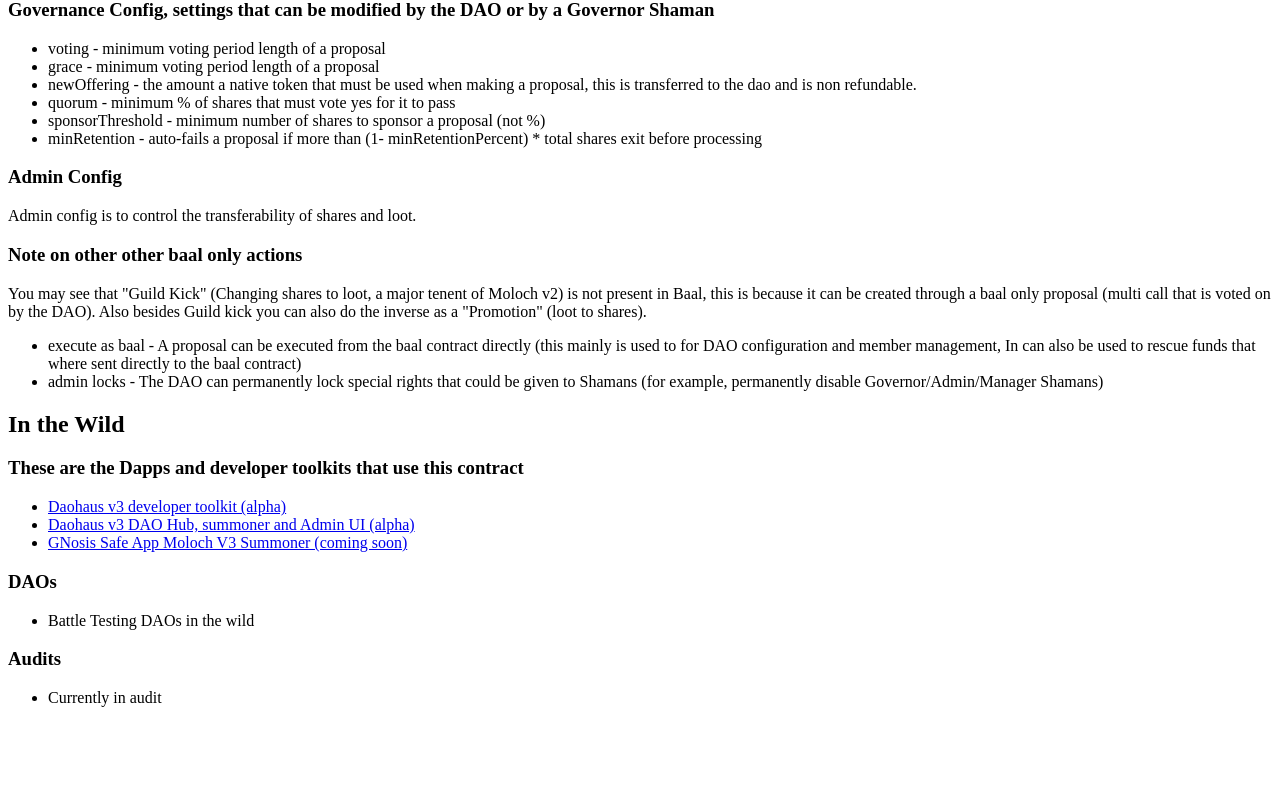
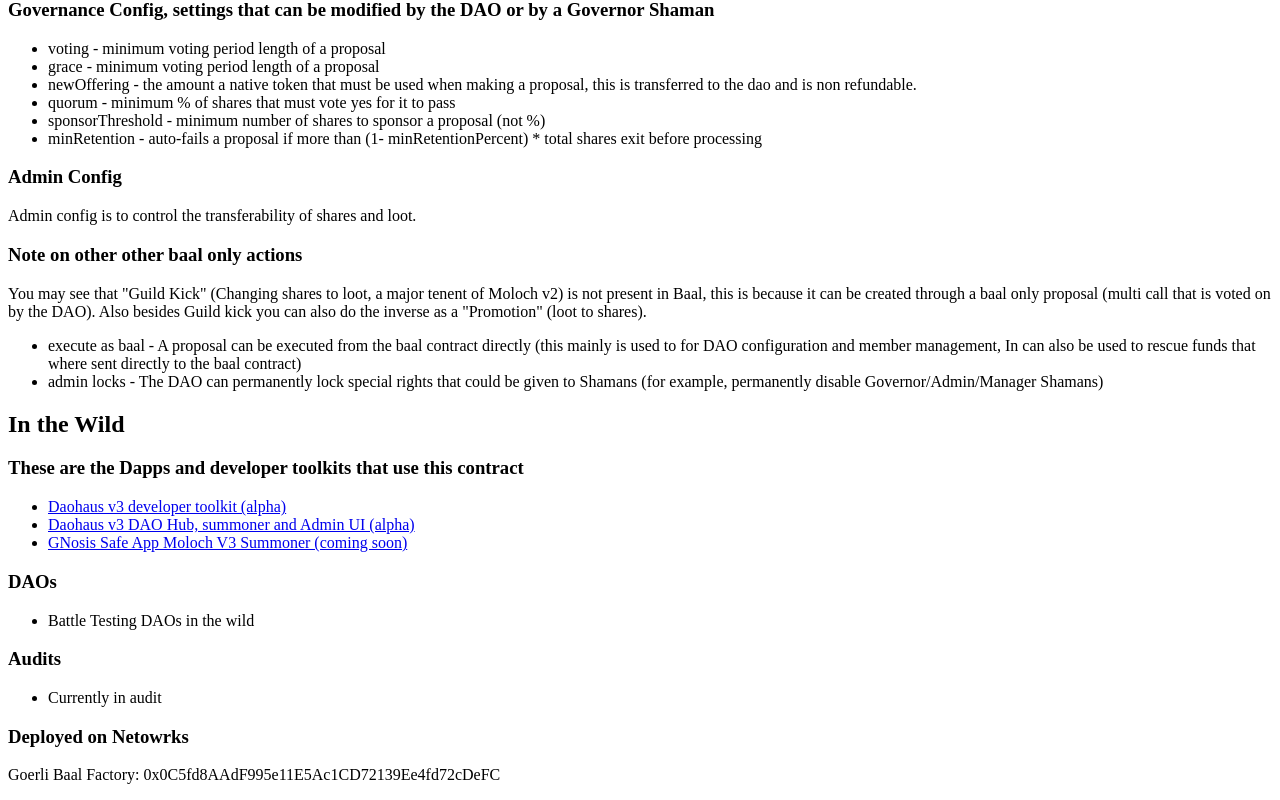
Before and after one commit to HausDAO/baal-docs, a Next.js app: page / in a window 1280 px wide. Shown: the part 2712-3512 px from the top of the page. Before the commit the page ends 3435 px from the top, so only its background shows below. Built offline with nearby package versions, Linux system fonts and the light colour scheme.

Commit message:
add deployed address section

```diff
--- a/pages/index.mdx
+++ b/pages/index.mdx
@@ -141,3 +141,7 @@
 ### Audits
 
 - Currently in audit
+
+### Deployed on Netowrks
+
+Goerli Baal Factory: 0x0C5fd8AAdF995e11E5Ac1CD72139Ee4fd72cDeFC
```
